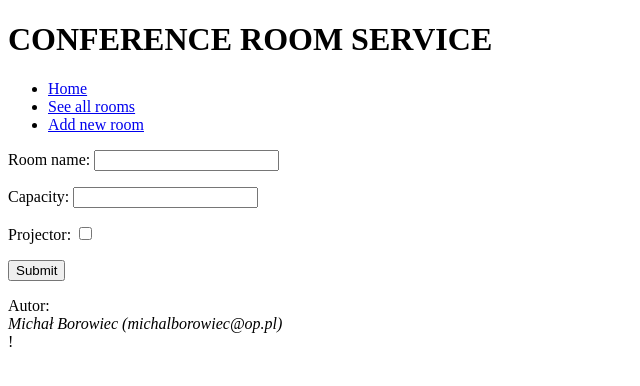
After one commit to borowiecmichal/conference_room, a Django app: page /room in a window 1280 px wide. The commit adds this page. Shown: the top 386 px of the page, without its empty margins (0-640 px from the left). Run offline with Django 3.2, Linux system fonts and the light colour scheme.

Commit message:
add view views

```diff
--- a/conference_room/urls.py
+++ b/conference_room/urls.py
@@ -15,7 +15,11 @@
 """
 from django.contrib import admin
 from django.urls import path
+from room_app import views
 
 urlpatterns = [
     path('admin/', admin.site.urls),
+    path('', views.Home.as_view(), name='home'),
+    path('room/new', views.RoomView.as_view(), name='Room'),
+    path('room', views.RoomAdd.as_view(), name='newRoom'),
 ]
--- a/room_app/views.py
+++ b/room_app/views.py
@@ -1,3 +1,16 @@
 from django.shortcuts import render
+from django.views import View
+from django.http import HttpResponse
+from room_app.models import Room
 
-# Create your views here.
+class Home(View):
+    def get(self, request):
+        return render(request, 'confeence_room.html')
+
+class RoomView(View):
+    def get(self, request):
+        r = Room.objects.all()
+        return render(request, 'roomView.html', {'rooms':r})
+class RoomAdd(View):
+    def get(self, request):
+        return render(request, 'addRoom.html')
--- /dev/null
+++ b/templates/addRoom.html
@@ -0,0 +1,10 @@
+{% extends 'confeence_room.html' %}
+{% block content %}
+    <form method="post">
+    {% csrf_token %}
+        <p>Room name: <input type="text" name="name"></p>
+        <p>Capacity: <input type="number" name="capacity"></p>
+        <p>Projector: <input type="checkbox" name="projector" value="projector"></p>
+        <p><input type="submit"></p>
+    </form>
+{% endblock %}
--- a/templates/confeence_room.html
+++ b/templates/confeence_room.html
@@ -5,16 +5,19 @@
     <title>Title</title>
 </head>
 <body>
+<h1>CONFERENCE ROOM SERVICE</h1>
 <ul>
-        <li><a href= >See all rooms</a></li>
-        <li><a href= >Add new room</a></li>
+    <li><a href= {% url 'home' %}>Home</a></li>
+    <li><a href= {% url 'Room' %}>See all rooms</a></li>
+    <li><a href= {% url 'newRoom' %}>Add new room</a></li>
 </ul>
-    <h1>CONFERENCE ROOM SERVICE</h1>
+
 {% block content %}
 
 {% endblock %}
 <footer>
-		Autor: <address>Michał Borowiec (michalborowiec@op.pl)</address>
+    Autor:
+    <address>Michał Borowiec (michalborowiec@op.pl)</address>
 </footer>
 </body>
 </html>
```
Also changed, not shown: templates/roomView.html (added, +8 -0 lines). Lines whose indentation alone changed are shown as unchanged.
